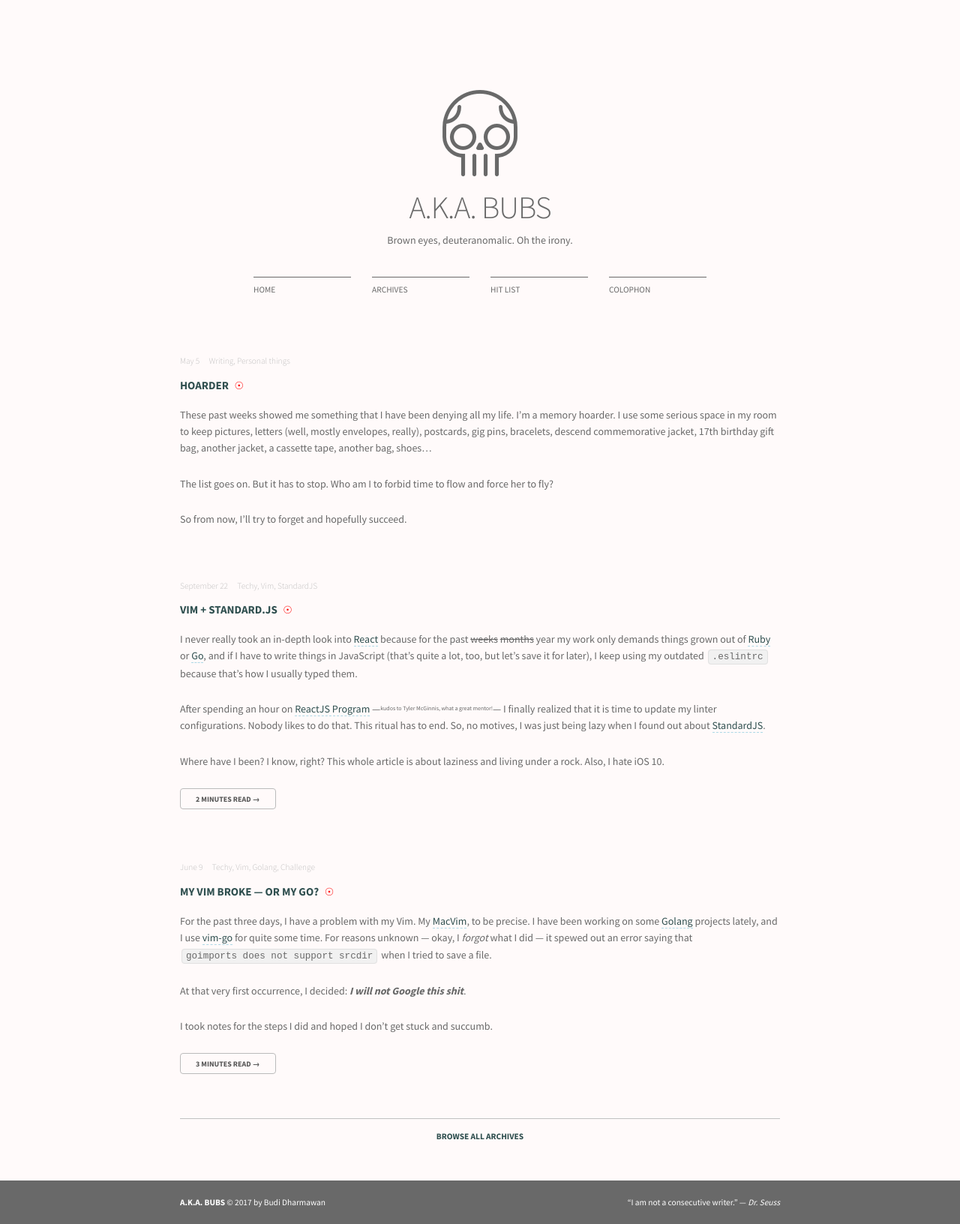
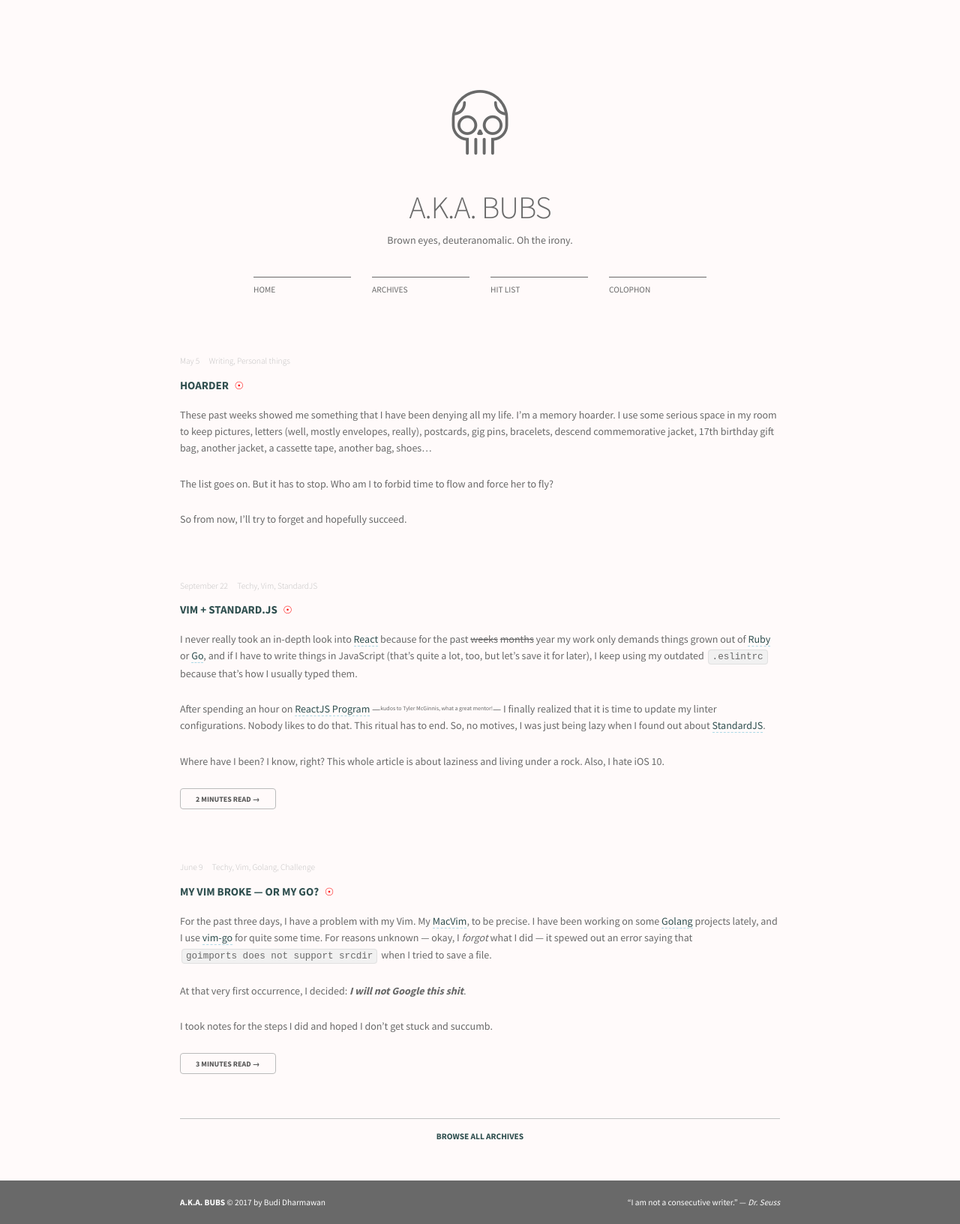
Before and after one commit to budi/budi.github.io, a Jekyll site: the page built from index.html, in a window 1280 px wide. Shown: the whole page at 75% size. Built offline with Jekyll 4.4.1, drawn with Linux system fonts in a browser that asks for light colours.

Commit message:
[bubu] small icon

```diff
--- a/_sass/_style.scss
+++ b/_sass/_style.scss
@@ -23,7 +23,7 @@ body {
     }
     &::before {
       color: dimgrey;
-      font-size: 12rem;
+      font-size: 9rem;
       transition: color 0.3s 0.2s;
     }
   }
```
